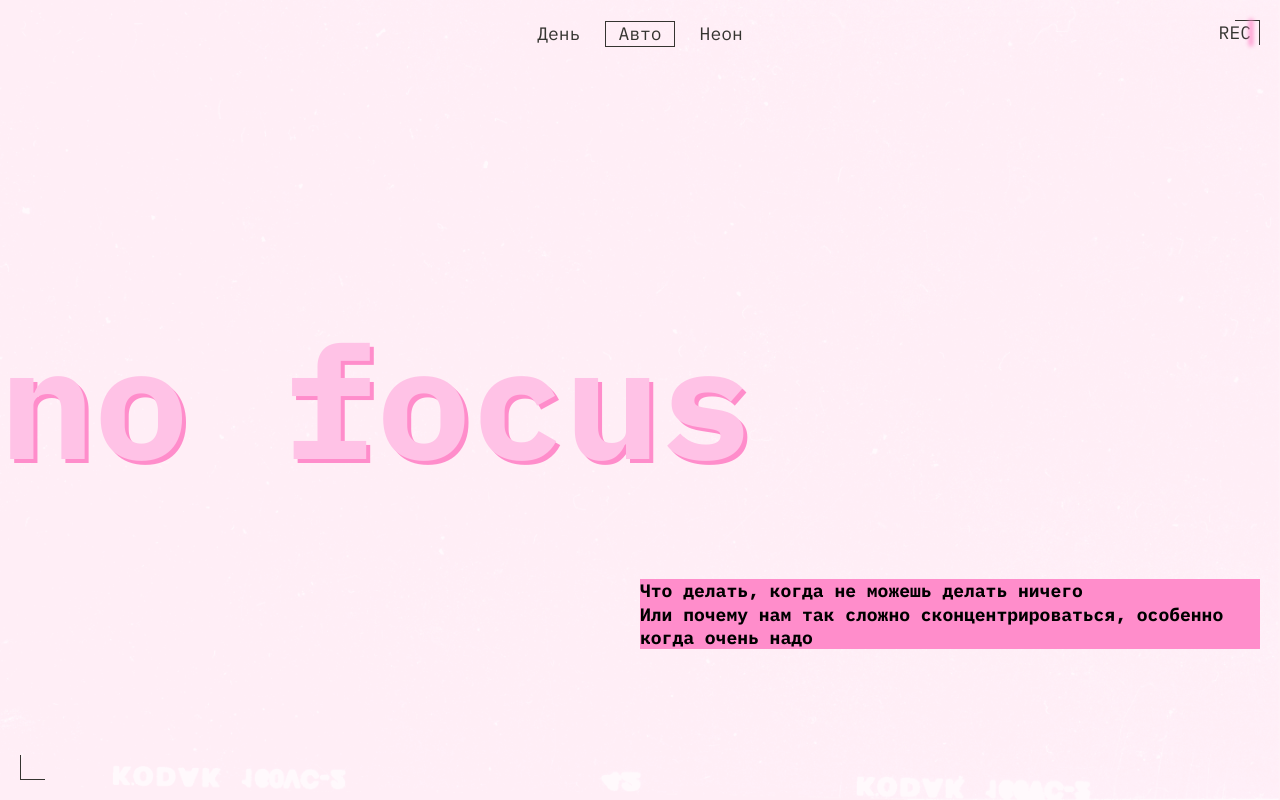
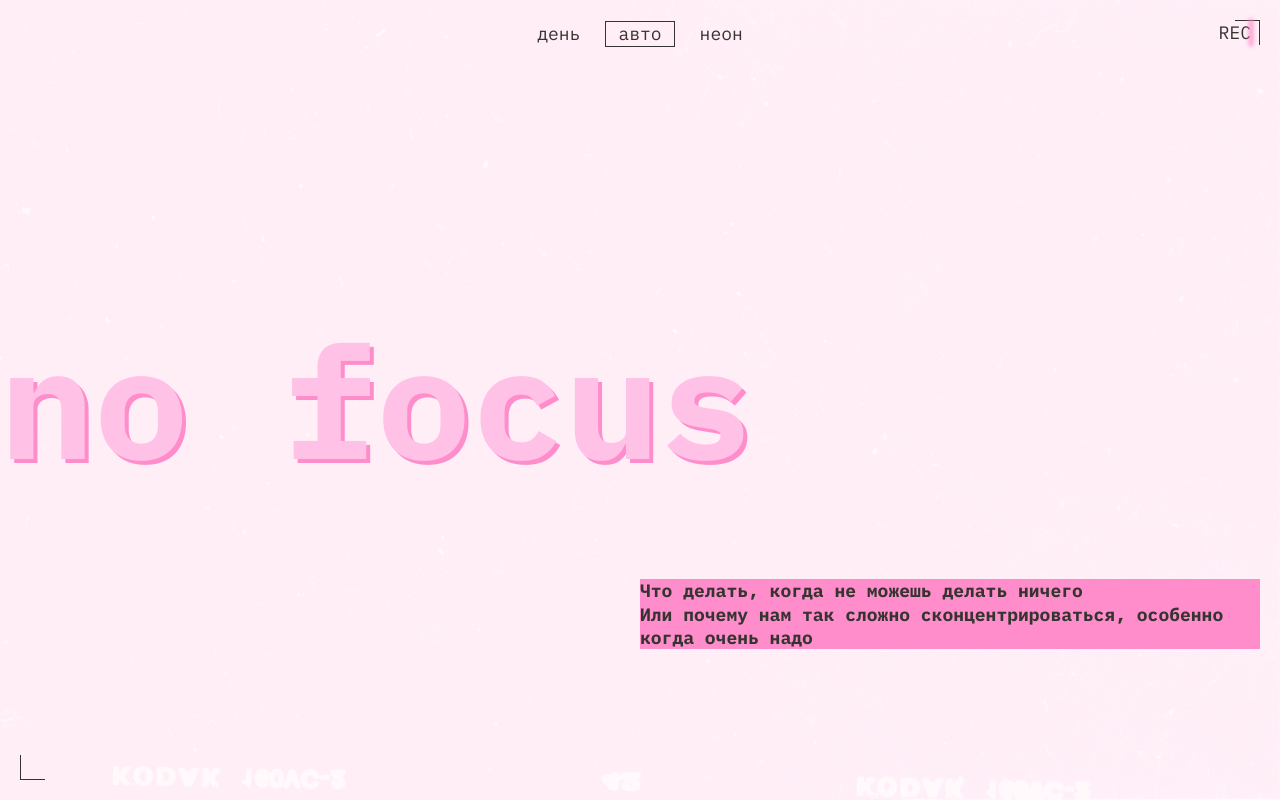
Before and after one commit to Whiteescanor/slozhno-sosredotochitsya-fd, a plain HTML site: page index.html in a window 1280 px wide. Shown: the top 800 px of the page. Drawn offline with Linux system fonts and the light colour scheme.

Commit message:
third commit corrected 2

```diff
--- a/index.html
+++ b/index.html
@@ -26,18 +26,18 @@
       <ul class="header__theme-menu-list">
         <li class="header__theme-menu-item">
           <button class="header__theme-menu-button header__theme-menu-button_type_light">
-            День
+            день
           </button>
         </li>
         <li class="header__theme-menu-item">
           <button class="header__theme-menu-button header__theme-menu-button_active header__theme-menu-button_type_auto"
             disabled>
-            Авто
+            авто
           </button>
         </li>
         <li class="header__theme-menu-item">
           <button class="header__theme-menu-button header__theme-menu-button_type_dark">
-            Неон
+            неон
           </button>
         </li>
       </ul>
--- a/styles/light.css
+++ b/styles/light.css
@@ -37,7 +37,7 @@
     --text-color: #353430;
     --nav-color: #353430;
     --nav-hover-color: rgba(50, 49, 45, 0.4);
-    --main-heading-color: ##353430;
+    --main-heading-color: #353430;
     --header-title: #ffc2e6;
     --main-gap: 10px;
     --gap: 20px;
```
